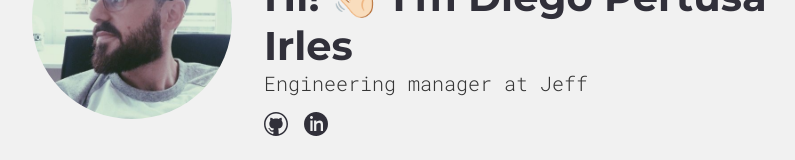
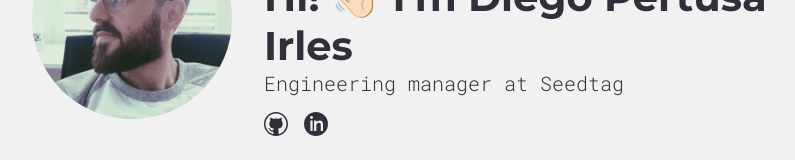
Before and after one commit to pertutatis/personal-web, a Vue app: page / in a window 1280 px wide. Shown: the part 370-530 px from the top of the page, without its empty margins (192-987 px from the left). Built offline with nearby package versions, Linux system fonts and the light colour scheme.

Commit message:
Update position

```diff
--- a/src/components/Bio.vue
+++ b/src/components/Bio.vue
@@ -13,7 +13,7 @@ import Linkedin from '../ui/Linkedin.vue'
 
         <Brand class="logo" />
         <h1 class="big-title">Hi! 👋🏻 I'm Diego Pertusa Irles</h1>
-        <p>Engineering manager at Jeff</p>
+        <p>Engineering manager at Seedtag</p>
 
         <div class="link-collection" v-if="false">
           <a href="" class="link-collection__item">CV</a>
```
